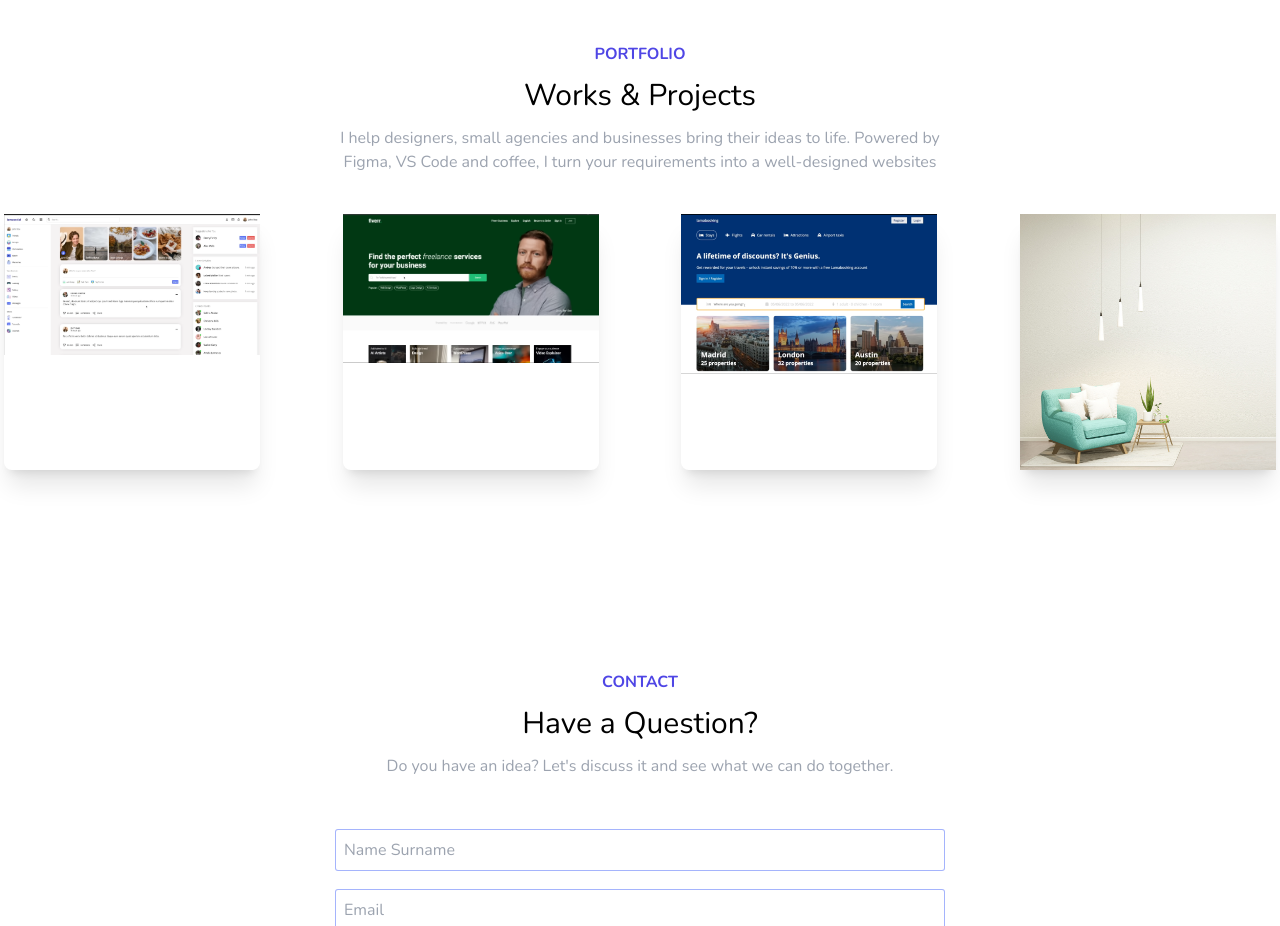
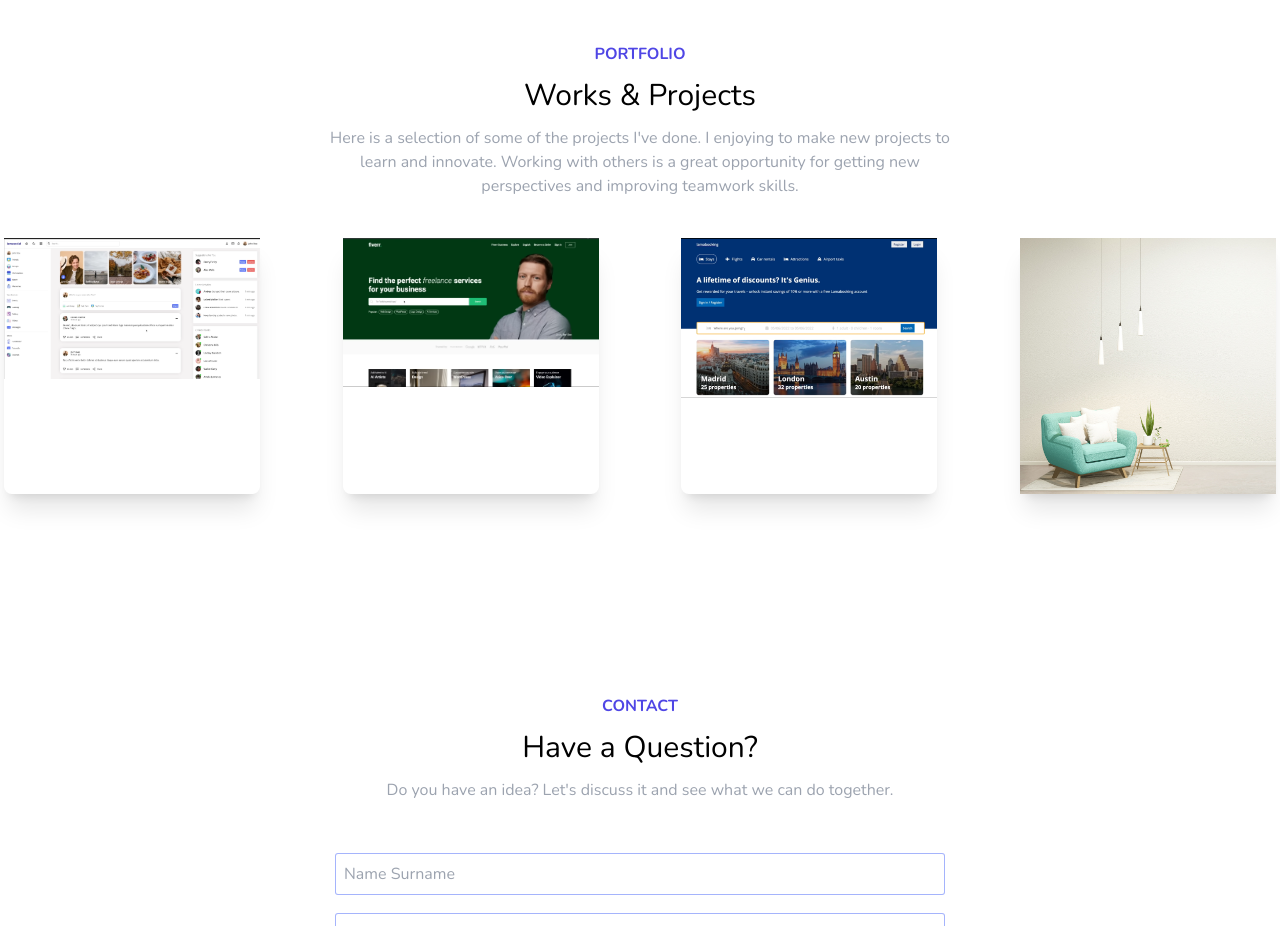
Before and after one commit to Dewalion22/dewalion22.github.io, a website: page index.html in a window 1280 px wide. Shown: the part 2320-3246 px from the top of the page. Drawn offline with nearby package versions, Linux system fonts and the light colour scheme.

Commit message:
Update index.html

```diff
--- a/index.html
+++ b/index.html
@@ -260,9 +260,8 @@
           <h1 class="text-indigo-600 font-bold">PORTFOLIO</h1>
           <h1 class="text-3xl dark:text-white">Works & Projects</h1>
           <p class="w-1/2 text-center text-gray-400">
-            I help designers, small agencies and businesses bring their ideas to
-            life. Powered by Figma, VS Code and coffee, I turn your requirements
-            into a well-designed websites
+           Here is a selection of some of the projects I've done. I enjoying to make new projects to learn and innovate.
+            Working with others is a great opportunity for getting new perspectives and improving teamwork skills.
           </p>
         </div>
         <!-- bottom -->
```
